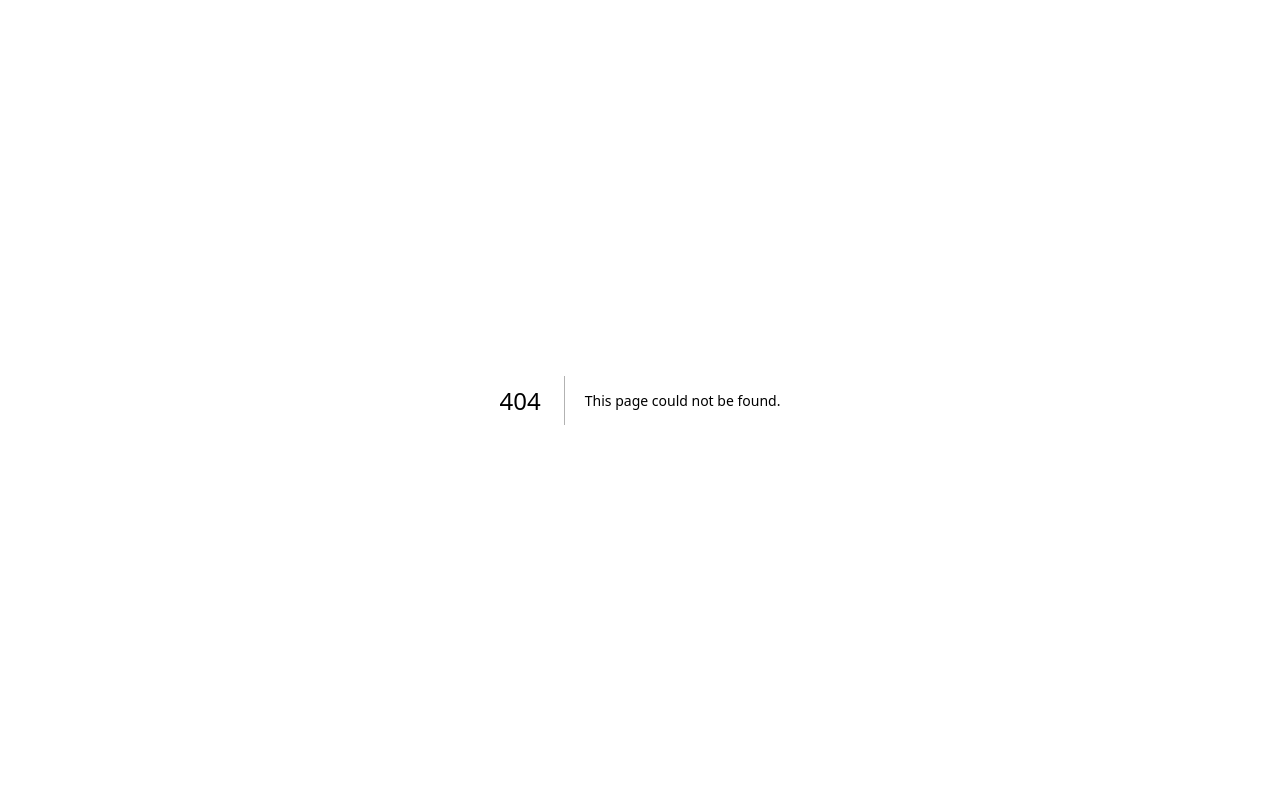
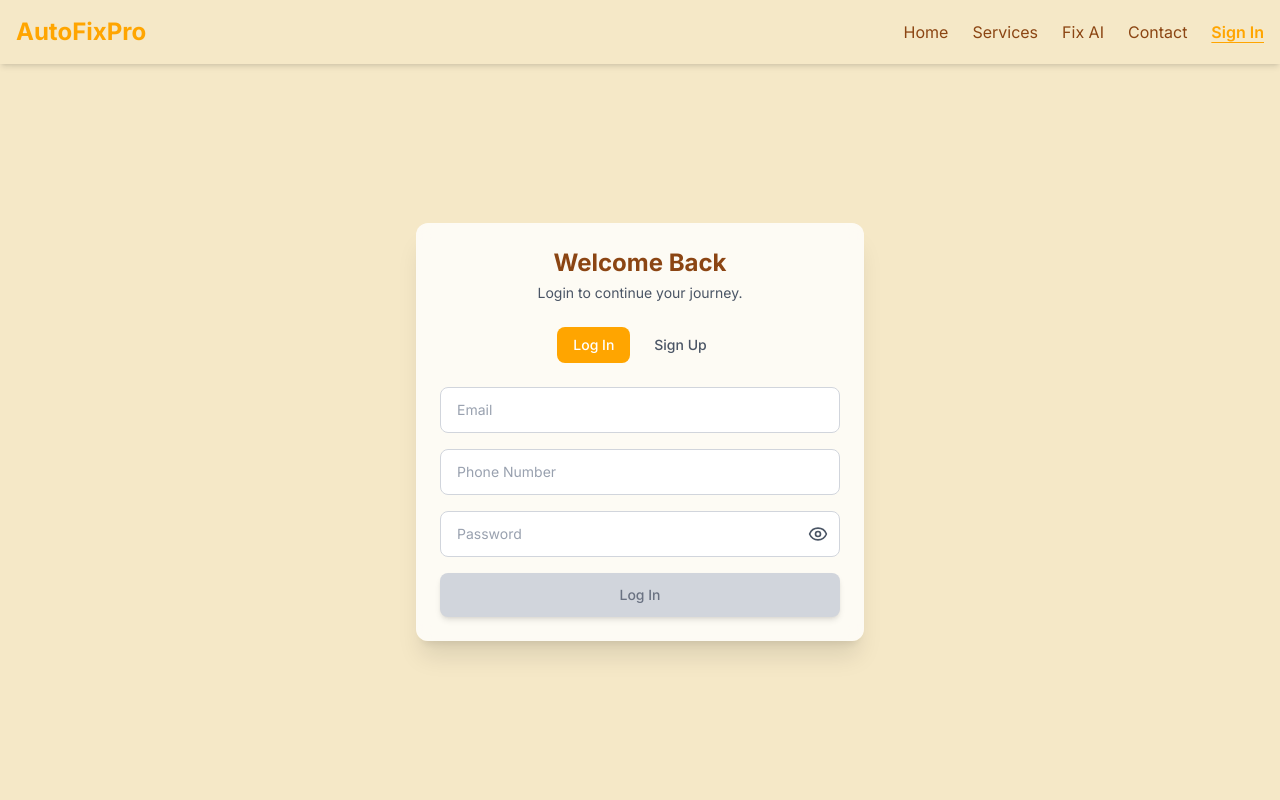
Before and after one commit to CGAJAY/AutoMate, a Next.js app in the folder frontend/: page /signin in a window 1280 px wide. Before the commit this address had no page. Shown: the top 800 px of the page. Built offline with nearby package versions, Linux system fonts and the light colour scheme.

Commit message:
Added a simple login and sign up page

```diff
--- /dev/null
+++ b/frontend/app/components/AuthPage.tsx
@@ -0,0 +1,188 @@
+"use client";
+
+import { useState } from "react";
+import { motion } from "framer-motion";
+import { EyeIcon, EyeOffIcon } from "lucide-react";
+
+const AuthPage = () => {
+  const [isSignUp, setIsSignUp] = useState(false);
+  const [showPassword, setShowPassword] = useState(false);
+
+  const [form, setForm] = useState({
+    name: "",
+    email: "",
+    phone: "",
+    password: "",
+    confirmPassword: "",
+    terms: false,
+  });
+
+  const handleChange = (e: React.ChangeEvent<HTMLInputElement>) => {
+    const { name, value, type, checked } = e.target;
+    setForm({ ...form, [name]: type === "checkbox" ? checked : value });
+  };
+
+  const isPasswordMatch = form.password === form.confirmPassword;
+
+  const isFormValid = isSignUp
+    ? form.name &&
+      form.email &&
+      form.phone &&
+      form.password &&
+      form.confirmPassword &&
+      form.terms &&
+      isPasswordMatch
+    : form.email && form.password;
+
+  const togglePasswordVisibility = () => setShowPassword(!showPassword);
+
+  return (
+    <div className="pt-32 pb-16 px-4 min-h-screen bg-[var(--background)] text-[var(--foreground)] flex items-center justify-center">
+      <motion.div
+        className="w-full max-w-md p-6 rounded-xl bg-white/80 dark:bg-zinc-900/70 backdrop-blur shadow-xl"
+        initial={{ opacity: 0, y: 30 }}
+        animate={{ opacity: 1, y: 0 }}
+        transition={{ duration: 0.5 }}
+      >
+        <div className="mb-6 text-center">
+          <h2 className="text-2xl font-bold mb-1">
+            {isSignUp ? "Create Account" : "Welcome Back"}
+          </h2>
+          <p className="text-sm text-gray-600 dark:text-gray-300">
+            {isSignUp
+              ? "Get ready for a seamless automotive experience!"
+              : "Login to continue your journey."}
+          </p>
+        </div>
+
+        <div className="flex justify-center gap-2 mb-6">
+          <button
+            onClick={() => setIsSignUp(false)}
+            className={`px-4 py-2 rounded-lg text-sm font-medium transition ${
+              !isSignUp
+                ? "bg-[var(--primary)] text-white"
+                : "bg-transparent text-gray-600 dark:text-gray-300 hover:bg-gray-100 dark:hover:bg-zinc-800"
+            }`}
+          >
+            Log In
+          </button>
+          <button
+            onClick={() => setIsSignUp(true)}
+            className={`px-4 py-2 rounded-lg text-sm font-medium transition ${
+              isSignUp
+                ? "bg-[var(--primary)] text-white"
+                : "bg-transparent text-gray-600 dark:text-gray-300 hover:bg-gray-100 dark:hover:bg-zinc-800"
+            }`}
+          >
+            Sign Up
+          </button>
+        </div>
+
+        <form className="space-y-4">
+          {isSignUp && (
+            <input
+              type="text"
+              name="name"
+              placeholder="Full Name"
+              value={form.name}
+              onChange={handleChange}
+              className="w-full px-4 py-3 rounded-lg bg-white dark:bg-zinc-800 border border-gray-300 dark:border-zinc-700 text-sm text-gray-900 dark:text-white placeholder:text-gray-400 focus:outline-none focus:ring-2 focus:ring-[var(--primary)]"
+            />
+          )}
+
+          <input
+            type="email"
+            name="email"
+            placeholder="Email"
+            value={form.email}
+            onChange={handleChange}
+            className="w-full px-4 py-3 rounded-lg bg-white dark:bg-zinc-800 border border-gray-300 dark:border-zinc-700 text-sm text-gray-900 dark:text-white placeholder:text-gray-400 focus:outline-none focus:ring-2 focus:ring-[var(--primary)]"
+          />
+
+          <input
+            type="text"
+            name="phone"
+            placeholder="Phone Number"
+            value={form.phone}
+            onChange={handleChange}
+            className="w-full px-4 py-3 rounded-lg bg-white dark:bg-zinc-800 border border-gray-300 dark:border-zinc-700 text-sm text-gray-900 dark:text-white placeholder:text-gray-400 focus:outline-none focus:ring-2 focus:ring-[var(--primary)]"
+          />
+
+          <div className="relative">
+            <input
+              type={showPassword ? "text" : "password"}
+              name="password"
+              placeholder="Password"
+              value={form.password}
+              onChange={handleChange}
+              className="w-full px-4 py-3 pr-10 rounded-lg bg-white dark:bg-zinc-800 border border-gray-300 dark:border-zinc-700 text-sm text-gray-900 dark:text-white placeholder:text-gray-400 focus:outline-none focus:ring-2 focus:ring-[var(--primary)]"
+            />
+            <button
+              type="button"
+              onClick={togglePasswordVisibility}
+              className="absolute inset-y-0 right-3 flex items-center text-gray-600 dark:text-gray-300"
+            >
+              {showPassword ? <EyeOffIcon size={20} /> : <EyeIcon size={20} />}
+            </button>
+          </div>
+
+          {isSignUp && (
+            <div>
+              <input
+                type={showPassword ? "text" : "password"}
+                name="confirmPassword"
+                placeholder="Confirm Password"
+                value={form.confirmPassword}
+                onChange={handleChange}
+                className="w-full px-4 py-3 rounded-lg bg-white dark:bg-zinc-800 border border-gray-300 dark:border-zinc-700 text-sm text-gray-900 dark:text-white placeholder:text-gray-400 focus:outline-none focus:ring-2 focus:ring-[var(--primary)]"
+              />
+              {!isPasswordMatch && form.confirmPassword && (
+                <p className="text-xs text-red-500 mt-1">
+                  Passwords do not match
+                </p>
+              )}
+            </div>
+          )}
+
+          {isSignUp && (
+            <label className="flex items-start space-x-2 text-sm text-gray-600 dark:text-gray-300">
+              <input
+                type="checkbox"
+                name="terms"
+                checked={form.terms}
+                onChange={handleChange}
+                className="h-4 w-4 mt-1 text-blue-500 border-gray-300 rounded"
+              />
+              <span>
+                I accept the{" "}
+                <a
+                  href="/terms-and-conditions"
+                  target="_blank"
+                  className="text-[var(--primary)] underline"
+                >
+                  terms & conditions
+                </a>
+              </span>
+            </label>
+          )}
+
+          <motion.button
+            whileTap={{ scale: 0.97 }}
+            whileHover={{ scale: isFormValid ? 1.02 : 1 }}
+            type="submit"
+            disabled={!isFormValid}
+            className={`w-full py-3 rounded-lg text-sm font-medium transition shadow-md ${
+              isFormValid
+                ? "bg-[var(--primary)] text-white hover:shadow-lg"
+                : "bg-gray-300 text-gray-500 cursor-not-allowed"
+            }`}
+          >
+            {isSignUp ? "Sign Up" : "Log In"}
+          </motion.button>
+        </form>
+      </motion.div>
+    </div>
+  );
+};
+
+export default AuthPage;
--- a/frontend/app/components/Hero.tsx
+++ b/frontend/app/components/Hero.tsx
@@ -15,12 +15,11 @@ const Hero = () => {
           Your Vehicle, Our Priority
         </h1>
         <p className="text-lg md:text-xl text-[var(--savannah-sand)] mb-8 max-w-2xl mx-auto">
-          Manage your vehicle effortlessly with AutoFixPro. Book services, track repairs, and stay updated—all in one place.
+          Manage your vehicle effortlessly with AutoFixPro. Book services, track
+          repairs, and stay updated—all in one place.
         </p>
-        <Link href="/get-started">
-          <button className="btn-primary">
-            Get Started
-          </button>
+        <Link href="/signin">
+          <button className="btn-primary">Get Started</button>
         </Link>
       </div>
     </section>
--- /dev/null
+++ b/frontend/app/signin/page.tsx
@@ -0,0 +1,14 @@
+"use client";
+
+import React from "react";
+import AuthPage from "../components/AuthPage";
+import Header from "../components/Header";
+
+export default function ContactPage() {
+  return (
+    <div>
+      <Header />
+      <AuthPage />
+    </div>
+  );
+}
```
